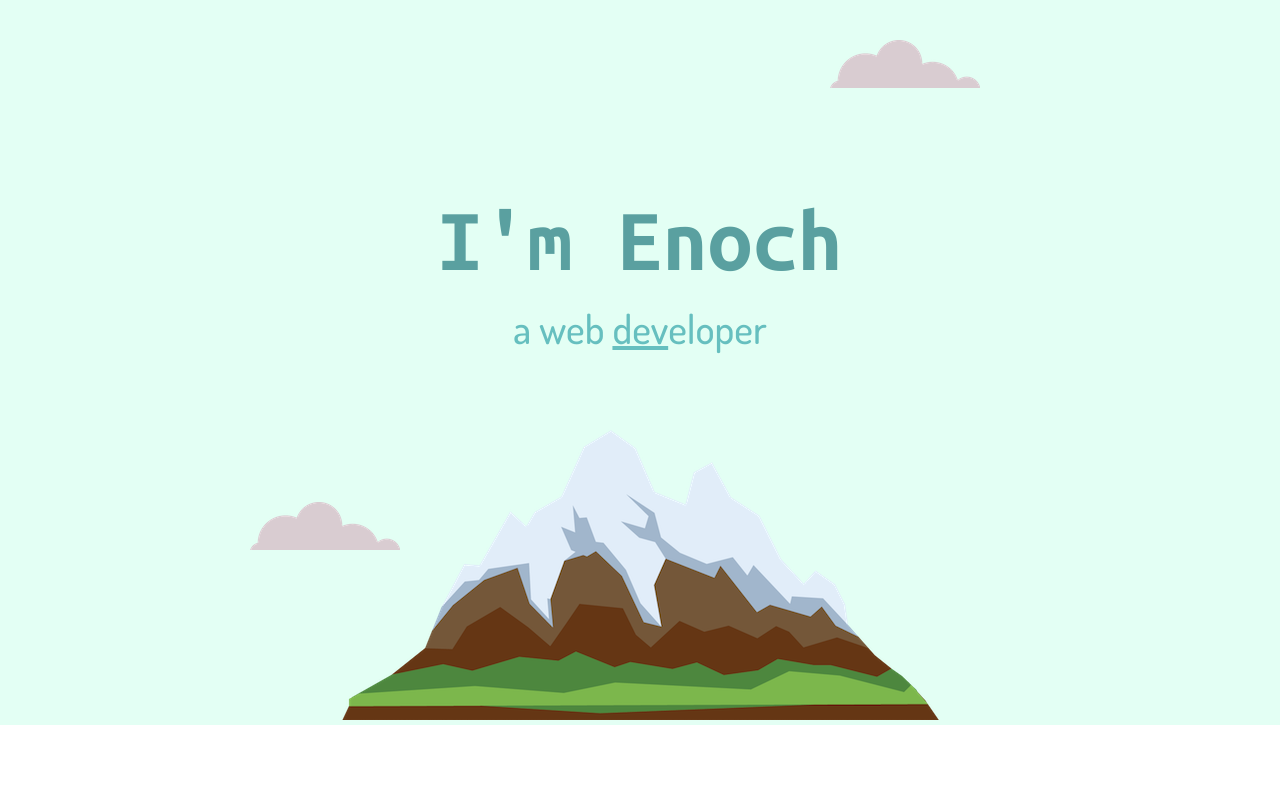
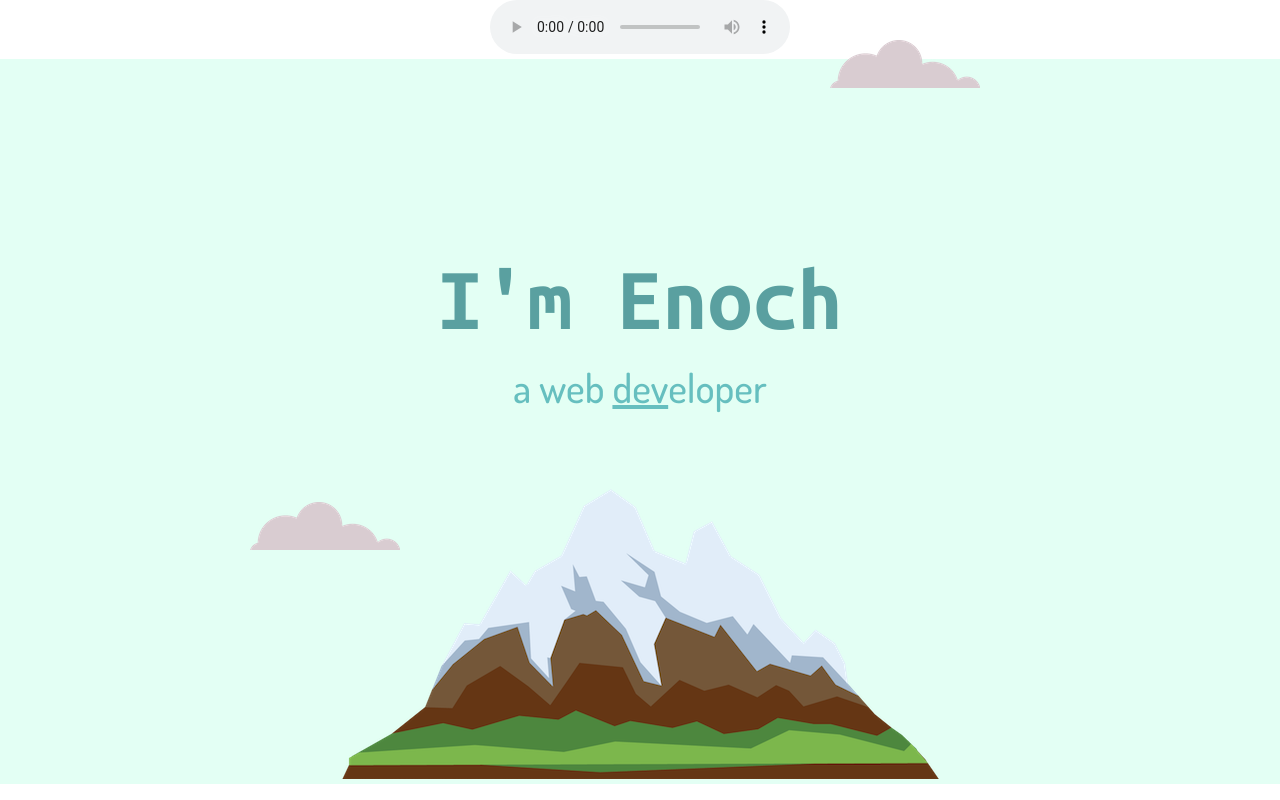
Before and after one commit to dreycoder/mm, a plain HTML site: page index.html in a window 1280 px wide. Shown: the top 800 px of the page. Drawn offline with Linux system fonts and the light colour scheme.

Commit message:
Update index.html

```diff
--- a/index.html
+++ b/index.html
@@ -12,6 +12,10 @@
 </head>
 
 <body>
+   <audio controls autoplay loop>
+        <source src="My%20Video1.mp3" type="audio/mpeg">
+            Your browser does not support the audio element.
+        </audio>
     <div class="st-container">
         <img class="top-cloud" src="images/cloud.png" alt="cloud-image">
         <h1>I'm Enoch</h1>
```
